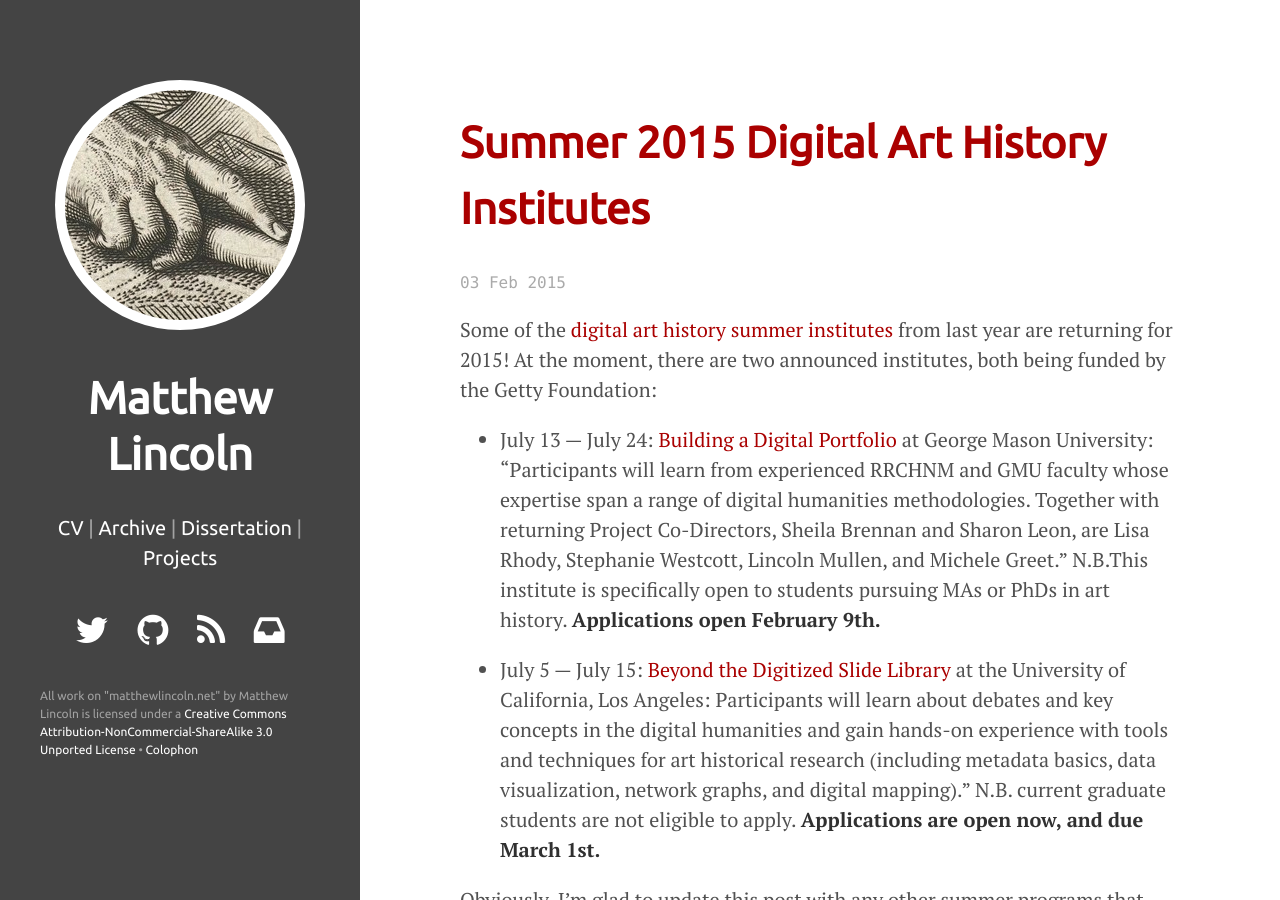
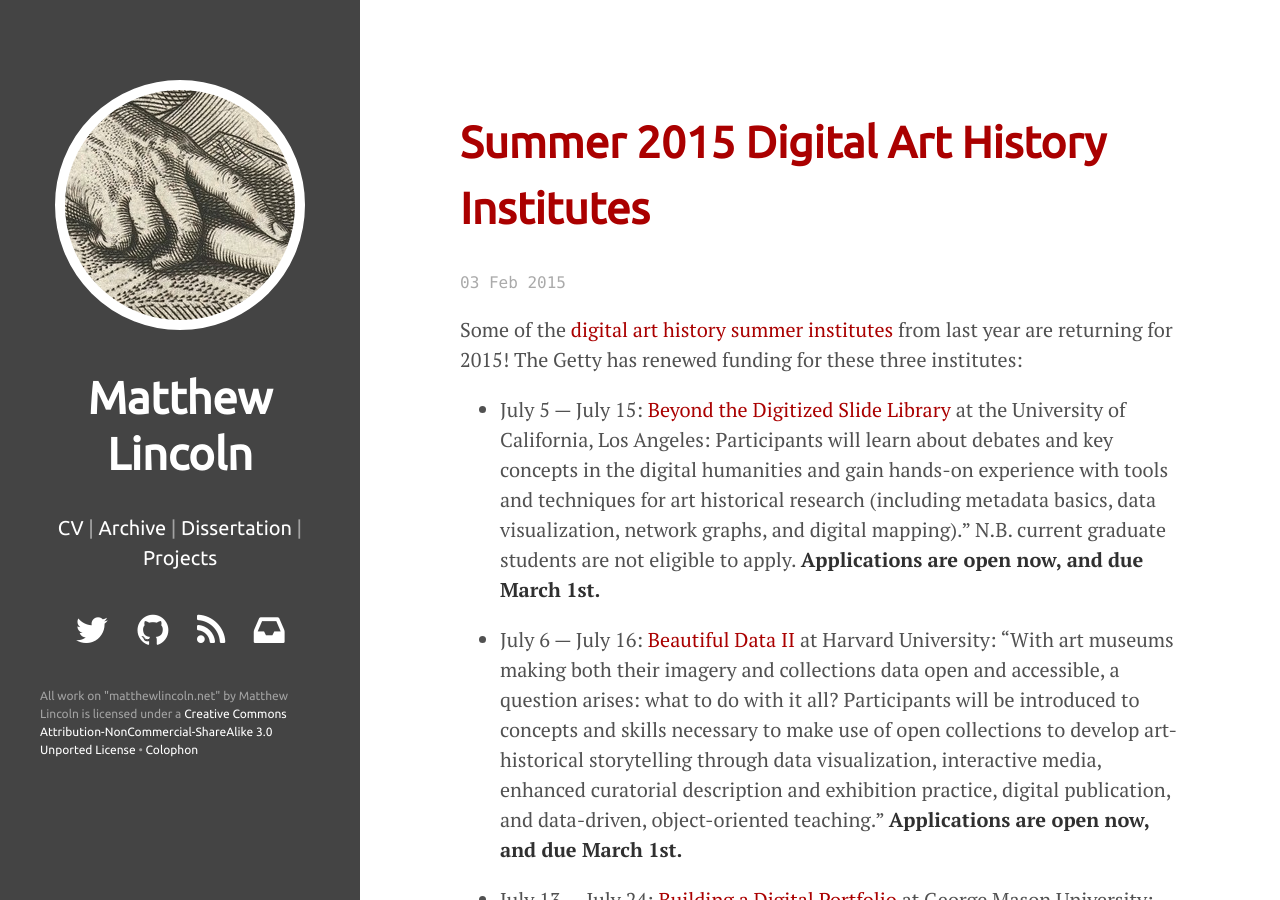
Before and after one commit to mdlincoln/mdlincoln.github.io, a Jekyll site: the page built from _posts/2015-02-03-summer-2015-digital-art-history-institutes.md, in a window 1280 px wide and 900 px high. Built offline with Jekyll 4.4.1, drawn with Linux system fonts in a browser that asks for light colours; nearby versions of some CDN libraries; comment, search, counter and statistics services are not loaded.

Commit message:
Add Harvard Metalab

```diff
--- a/_posts/2015-02-03-summer-2015-digital-art-history-institutes.md
+++ b/_posts/2015-02-03-summer-2015-digital-art-history-institutes.md
@@ -9,11 +9,15 @@
 ---
 
 Some of the [digital art history summer institutes][dah] from last year are returning for 2015!
-At the moment, there are two announced institutes, both being funded by the Getty Foundation:
+The Getty has renewed funding for these three institutes:
+
+- July 5 --- July 15: [Beyond the Digitized Slide Library](http://www.humanities.ucla.edu/getty/) at the University of California, Los Angeles: Participants will learn about debates and key concepts in the digital humanities and gain hands-on experience with tools and techniques for art historical research (including metadata basics, data visualization, network graphs, and digital mapping)." N.B. current graduate students are not eligible to apply. **Applications are open now, and due March 1st.**
+
+- July 6 --- July 16: [Beautiful Data II](http://beautifuldata.metalab.harvard.edu/) at Harvard University: "With art museums making both their imagery and collections data open and accessible, a question arises: what to do with it all? Participants will be introduced to concepts and skills necessary to make use of open collections to develop art-historical storytelling through data visualization, interactive media, enhanced curatorial description and exhibition practice, digital publication, and data-driven, object-oriented teaching." **Applications are open now, and due March 1st.**
 
 - July 13 --- July 24: [Building a Digital Portfolio](http://arthistory2015.doingdh.org/) at George Mason University: "Participants will learn from experienced RRCHNM and GMU faculty whose expertise span a range of digital humanities methodologies. Together with returning Project Co-Directors, Sheila Brennan and Sharon Leon, are Lisa Rhody, Stephanie Westcott, Lincoln Mullen, and Michele Greet." N.B.This institute is specifically open to students pursuing MAs or PhDs in art history. **Applications open February 9th.**
 
-- July 5 --- July 15: [Beyond the Digitized Slide Library](http://www.humanities.ucla.edu/getty/) at the University of California, Los Angeles: Participants will learn about debates and key concepts in the digital humanities and gain hands-on experience with tools and techniques for art historical research (including metadata basics, data visualization, network graphs, and digital mapping)." N.B. current graduate students are not eligible to apply. **Applications are open now, and due March 1st.**
+
 
 Obviously, I'm glad to update this post with any other summer programs that seem relevant.
 
```
